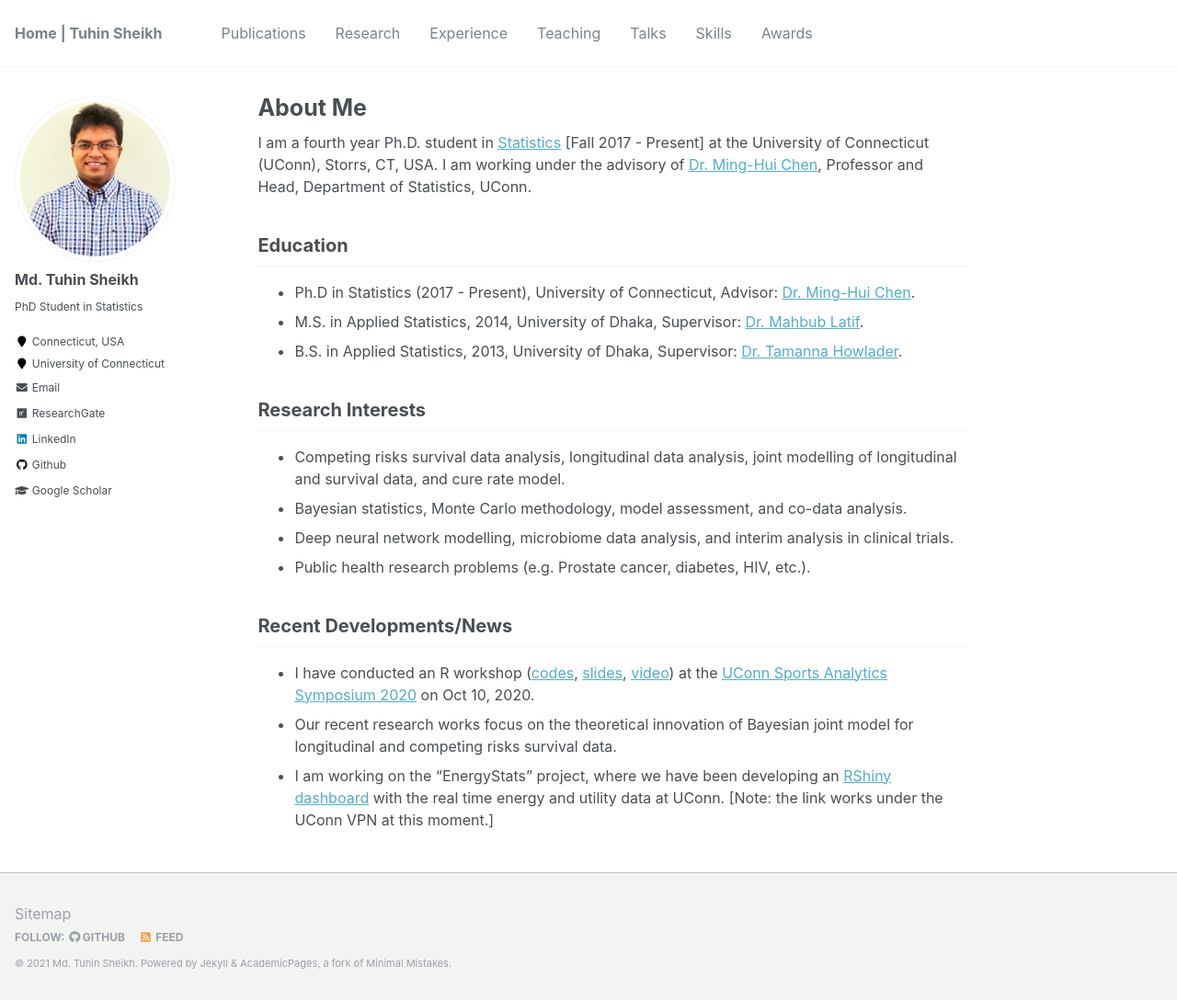
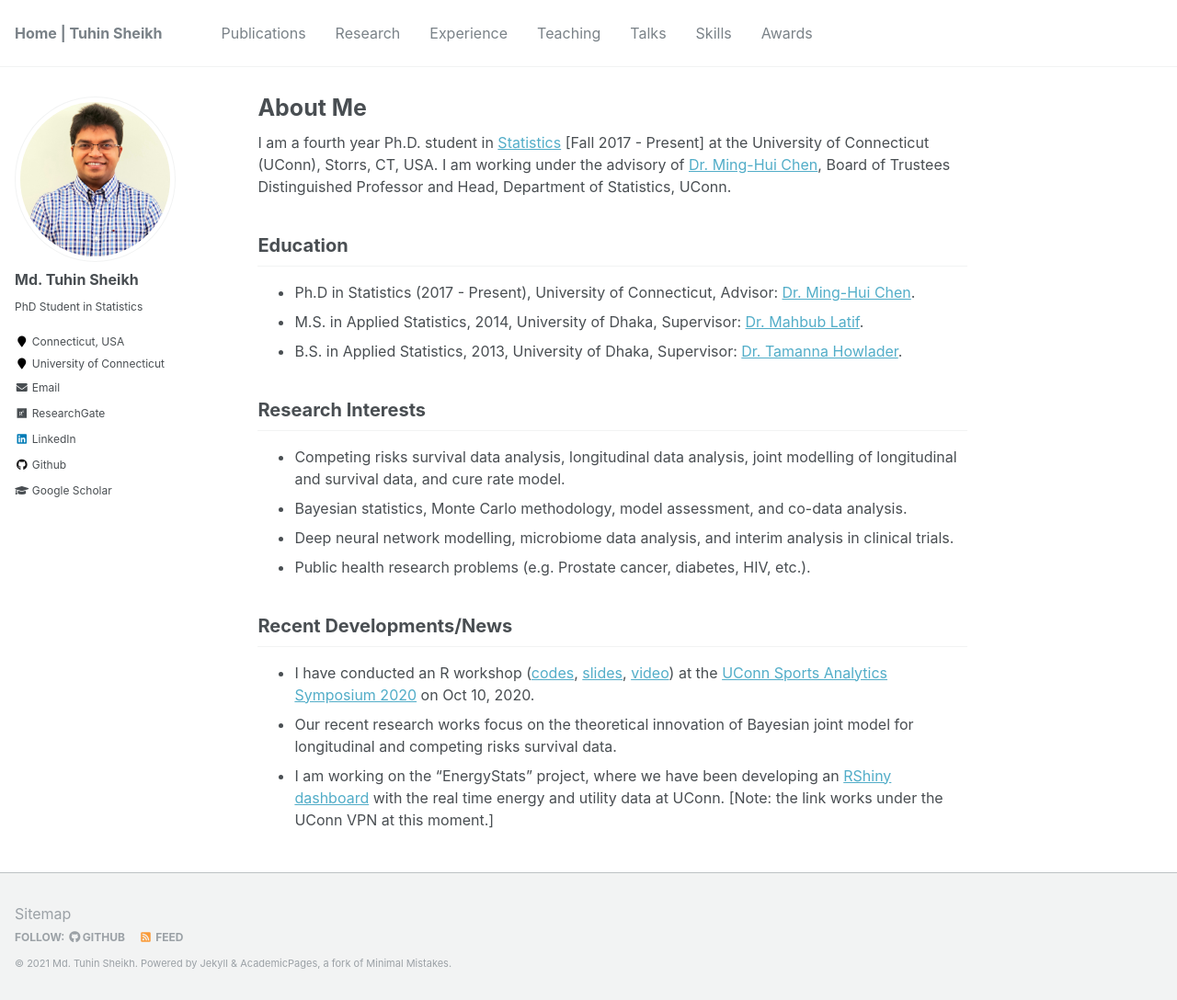
Before and after one commit to mdtuhinsheikh/mdtuhinsheikh.github.io, a Jekyll site: the page built from _pages/about.md, in a window 1280 px wide and 1088 px high. Shown: the whole window at 92% size. Built offline with Jekyll 4.4.1, drawn with Linux system fonts in a browser that asks for light colours.

Commit message:
Update about.md

```diff
--- a/_pages/about.md
+++ b/_pages/about.md
@@ -7,7 +7,7 @@ redirect_from:
   - /about/
   - /about.html
 ---
-I am a fourth year Ph.D. student in [Statistics](https://stat.uconn.edu/) [Fall 2017 - Present] at the University of Connecticut (UConn), Storrs, CT, USA. I am working under the advisory of [Dr. Ming-Hui Chen](http://merlot.stat.uconn.edu/~mhchen/), Professor and Head, Department of Statistics, UConn.
+I am a fourth year Ph.D. student in [Statistics](https://stat.uconn.edu/) [Fall 2017 - Present] at the University of Connecticut (UConn), Storrs, CT, USA. I am working under the advisory of [Dr. Ming-Hui Chen](http://merlot.stat.uconn.edu/~mhchen/), Board of Trustees Distinguished Professor and Head, Department of Statistics, UConn.
 <!---
 My research works broadly focus on competing risks survival data analysis, longitudinal data analysis, joint modelling of longitudinal and survival data, cure rate model, Bayesian computation, and model assessment. I intend to develop statistical methodology to model prostate cancer data. I am also interested in the applications of deep neural network modelling to survival data.
 -->
```
